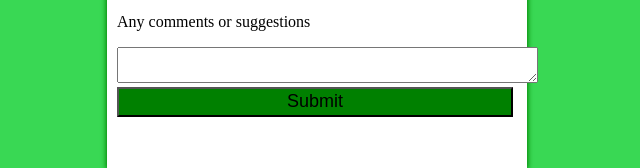
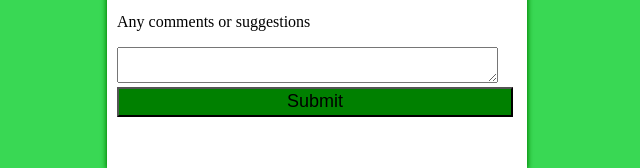
Before and after one commit to snake324/HTMLforms, a plain HTML site: page index.html in a window 1280 px wide. Shown: the part 640-808 px from the top of the page, 413-1053 px from the left. Drawn offline with Linux system fonts and the light colour scheme.

Commit message:
box size2

```diff
--- a/index.html
+++ b/index.html
@@ -43,7 +43,7 @@
             <input type="checkbox" name="Spring">Spring<br>
         </p>
         <p><label>Any comments or suggestions<br></p>
-        <textarea rows="2" cols="50"></textarea>
+        <textarea rows="2" cols="45"></textarea>
         <input type="submit" value="Submit" class="submit">
     </form>
 </body>
```
